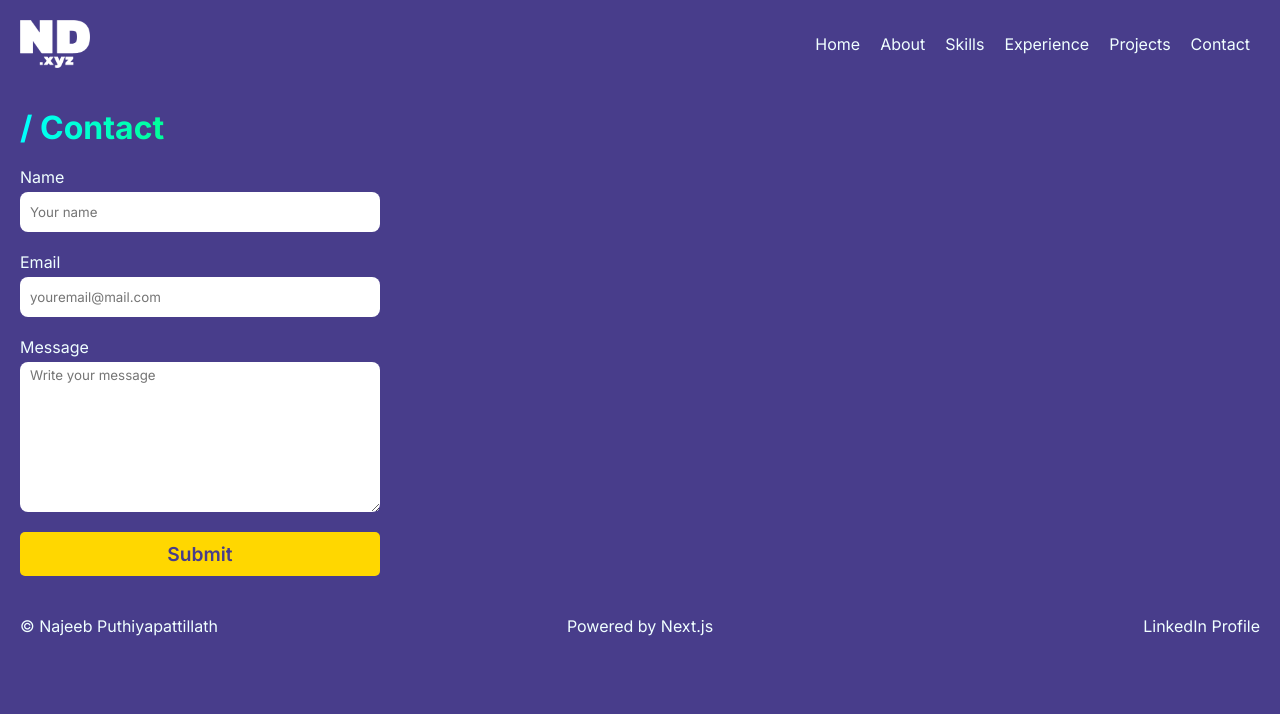
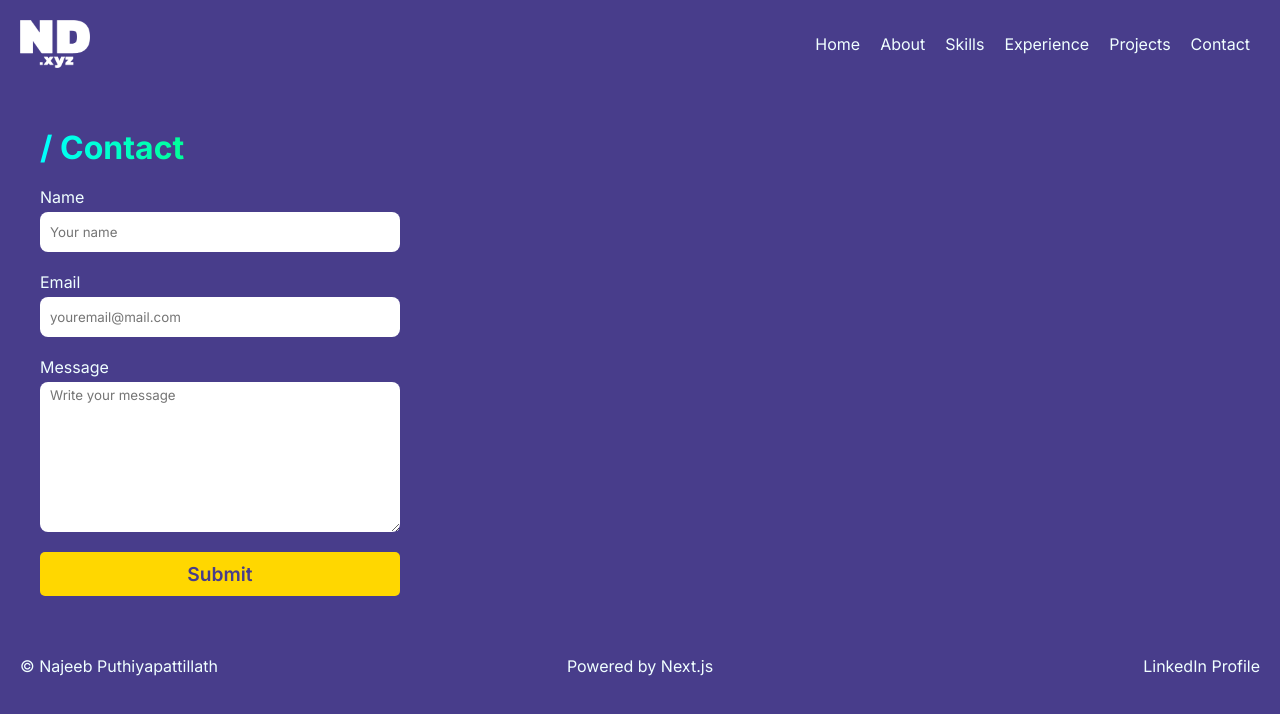
Before and after one commit to najeebputhiyallam/myportfolio2024, a Next.js app: page /contact in a window 1280 px wide. Shown: the top 714 px of the page. Built offline with nearby package versions, Linux system fonts and the light colour scheme.

Commit message:
contact form width full

```diff
--- a/src/app/contact/contact.module.css
+++ b/src/app/contact/contact.module.css
@@ -6,6 +6,7 @@
 .form {
     display: flex;
     flex-direction: column;
+    width: 100%;
     max-width: 400px;
     gap: 20px;
 }
--- a/src/app/contact/page.tsx
+++ b/src/app/contact/page.tsx
@@ -22,6 +22,8 @@ export default function ContactPage(){
     }
 
     return(
+        <div className="containerGlobal" >
+        <div className="containerWrapperGlobal" >
 
         <form className={styles.form} action={submitForm} >
             <div className="containerGlobal" >
@@ -50,5 +52,8 @@ export default function ContactPage(){
                 </div>
             </div>
         </form>
+
+        </div>
+        </div>
     );
 }
```
